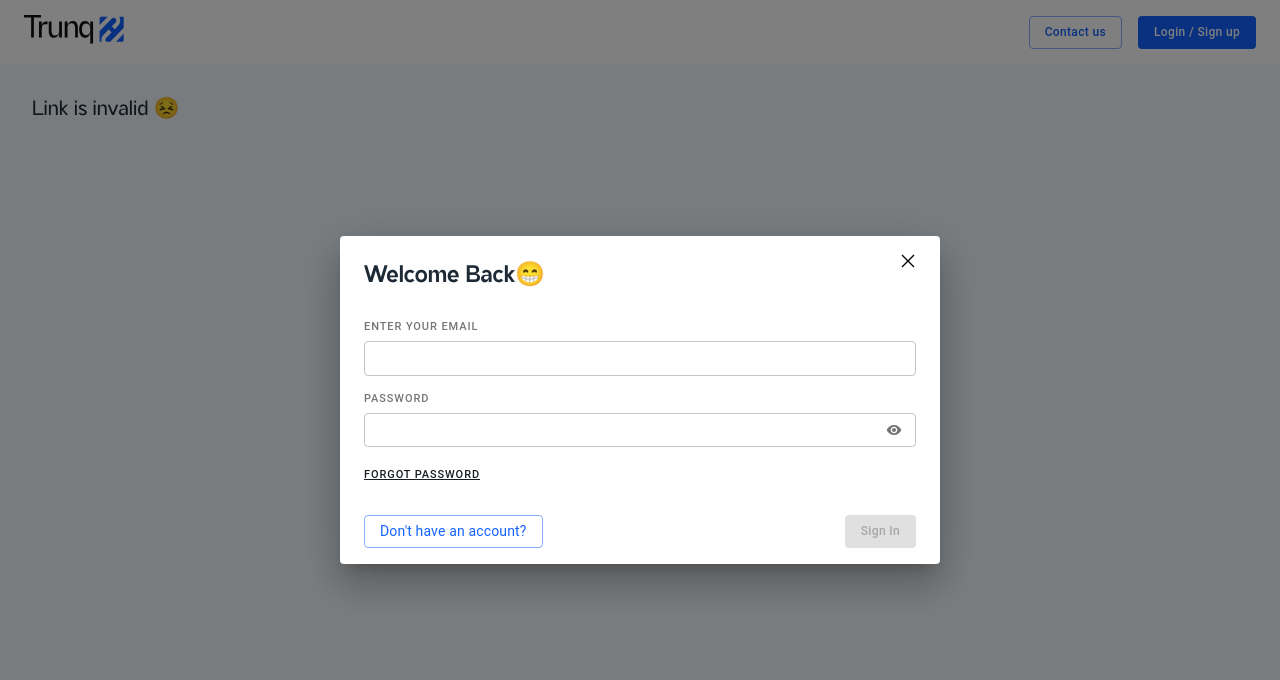
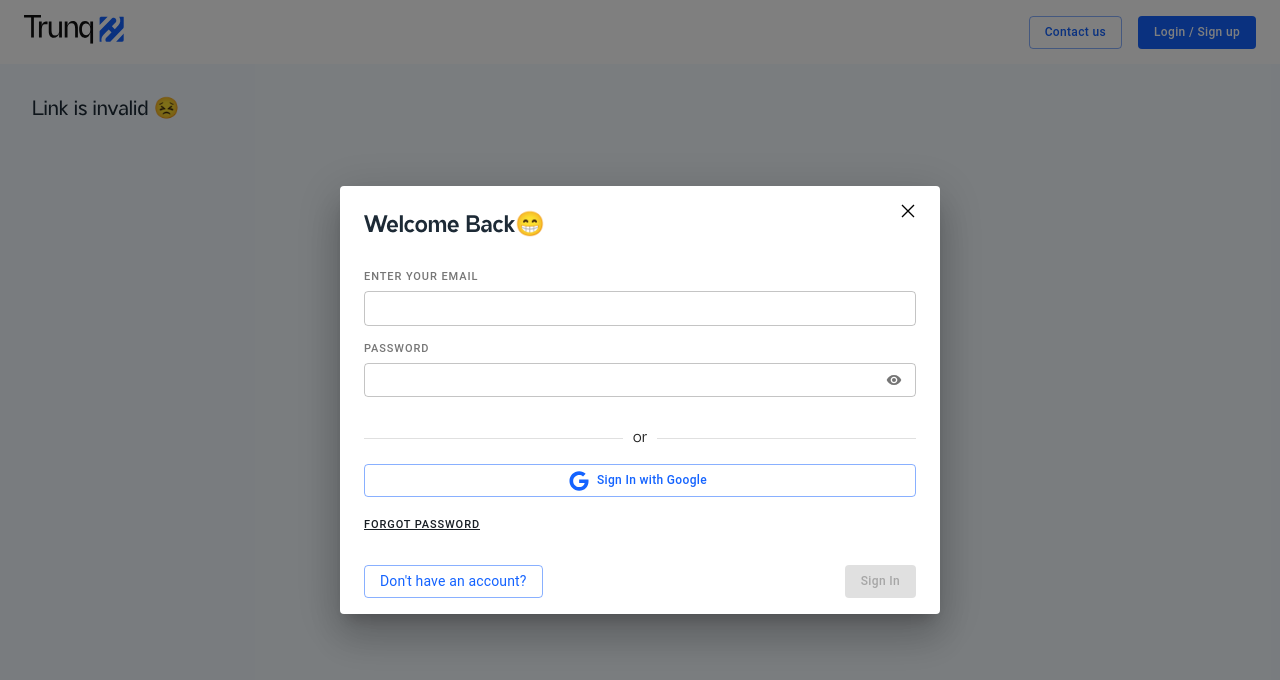
Before and after one commit to Peluboy/Trunq, a React (Create React App) app: page /1 in a window 1280 px wide. Both pictures are taken after a click on the button "Login / Sign up". Shown: the top 680 px of the page. Built offline with nearby package versions, Linux system fonts and the light colour scheme; no server answers; the database is empty.

Commit message:
added a google sign in button

```diff
--- a/src/components/AuthModal.tsx
+++ b/src/components/AuthModal.tsx
@@ -14,10 +14,12 @@ import {
 } from "@mui/material";
 import { GrClose } from "react-icons/gr";
 import { MdVisibility, MdVisibilityOff } from "react-icons/md";
+import { FaGoogle } from "react-icons/fa";
 import isEmail from "validator/lib/isEmail";
 import { Link } from "react-router-dom";
 import { styled } from "@mui/material/styles";
 import { useAuth } from "../contexts/AuthContext";
+import { Divider } from "@mui/material";
 
 const BpIcon = styled("span")(({ theme }) => ({
   borderRadius: 3,
@@ -92,7 +94,7 @@ type AuthModalProps = {
 };
 
 const AuthModal = ({ onClose }: AuthModalProps) => {
-  const { login, register } = useAuth();
+  const { login, register, handleGoogleSignIn, currentUser } = useAuth();
   const [loading, setLoading] = useState(false);
   const [error, setError] = useState("");
   const [showPassword, setShowPassword] = useState(false);
@@ -184,6 +186,12 @@ const AuthModal = ({ onClose }: AuthModalProps) => {
     resetForm();
   };
 
+  useEffect(() => {
+    if (currentUser) {
+      onClose({}, "success");
+    }
+  }, [currentUser]);
+
   return (
     <Dialog open fullWidth onClose={onClose}>
       <Box
@@ -257,6 +265,16 @@ const AuthModal = ({ onClose }: AuthModalProps) => {
               }}
             />
           </Box>
+          <Box mt={2} textAlign="center">
+            <Divider sx={{ my: 1 }}>or</Divider>
+          </Box>
+          <Button
+            onClick={handleGoogleSignIn}
+            variant="outlined"
+            startIcon={<FaGoogle />}
+          >
+            Sign In with Google
+          </Button>
         </Box>
         {isSignIn && (
           <Box mt={2} display="flex" justifyContent="flex-start">
--- a/src/components/TopBar.tsx
+++ b/src/components/TopBar.tsx
@@ -45,7 +45,7 @@ export interface LinkCardProps {
   shortCode: string;
   description: string;
   totalClicks: number;
-  clickLocation?: string;
+  clickLocation?: string[];
   deleteLink: (linkDocID: string) => Promise<void>;
   copyLink: (shortUrl: string) => void;
   customURL?: string;
@@ -55,6 +55,7 @@ export interface Link extends LinkCardProps {
   deleteLink: (linkDocID: string) => Promise<void>;
   copyLink: (shortUrl: string) => void;
   totalClicks: number;
+  clickLocation?: string[];
 }
 
 interface TabPanelProps {
@@ -127,7 +128,7 @@ const TopBar = ({
       createdAt: new Date(),
       totalClicks: 0,
       description: "",
-      // clickLocation: clickLocation,
+      clickLocation: [],
       userID: auth.currentUser?.uid,
     };
 
--- a/src/contexts/AuthContext.js
+++ b/src/contexts/AuthContext.js
@@ -1,5 +1,5 @@
 import React, { createContext, useContext, useEffect, useState } from "react";
-import { auth } from "../utils/Firebase";
+import { auth, provider } from "../utils/Firebase";
 import {
   createUserWithEmailAndPassword,
   signInWithEmailAndPassword,
@@ -7,6 +7,7 @@ import {
   onAuthStateChanged,
   signOut,
   confirmPasswordReset,
+  signInWithPopup,
 } from "firebase/auth";
 
 const AuthContext = createContext({
@@ -16,6 +17,7 @@ const AuthContext = createContext({
   logout: () => Promise,
   forgotPassword: (email) => Promise,
   resetPassword: (oobCode, newPassword) => Promise,
+  handleGoogleSignIn: () => Promise,
 });
 
 export const useAuth = () => useContext(AuthContext);
@@ -35,6 +37,15 @@ export default function AuthContextProvider({ children }) {
   useEffect(() => {
     console.log("The user is", currentUser);
   }, [currentUser]);
+
+  async function handleGoogleSignIn() {
+    try {
+      const result = await signInWithPopup(auth, provider);
+      return { success: true };
+    } catch (error) {
+      throw error;
+    }
+  }
 
   async function login(email, password) {
     try {
@@ -147,6 +158,7 @@ export default function AuthContextProvider({ children }) {
     logout,
     forgotPassword,
     resetPassword,
+    handleGoogleSignIn,
   };
   return <AuthContext.Provider value={value}>{children}</AuthContext.Provider>;
 }
--- a/src/utils/Firebase.js
+++ b/src/utils/Firebase.js
@@ -1,5 +1,9 @@
 import { initializeApp } from "firebase/app";
-import { getAuth, connectAuthEmulator } from "firebase/auth";
+import {
+  getAuth,
+  connectAuthEmulator,
+  GoogleAuthProvider,
+} from "firebase/auth";
 import { getAnalytics, isSupported } from "firebase/analytics";
 import { getFirestore, connectFirestoreEmulator } from "firebase/firestore";
 
@@ -17,6 +21,7 @@ const firebaseConfig = {
 const app = initializeApp(firebaseConfig);
 const auth = getAuth(app);
 const firestore = getFirestore(app);
+const provider = new GoogleAuthProvider();
 
 let analytics = null;
 
@@ -29,4 +34,4 @@ if (process.env.NODE_ENV === "development") {
   connectFirestoreEmulator(firestore, "localhost", 8080);
 }
 
-export { app, auth, firestore, analytics };
+export { app, auth, firestore, analytics, provider };
```
